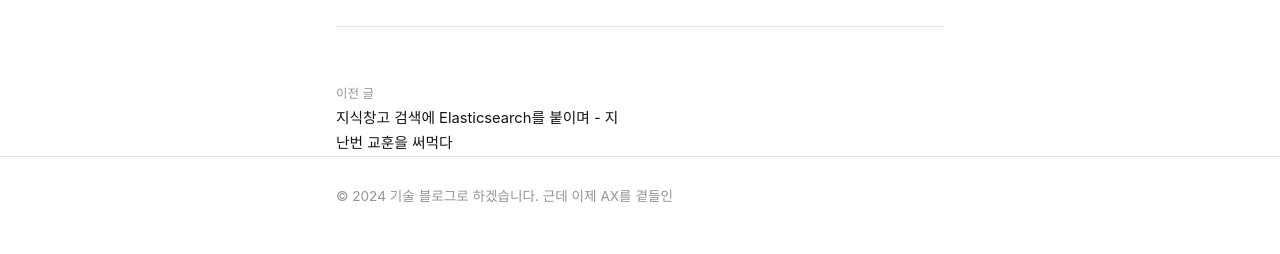
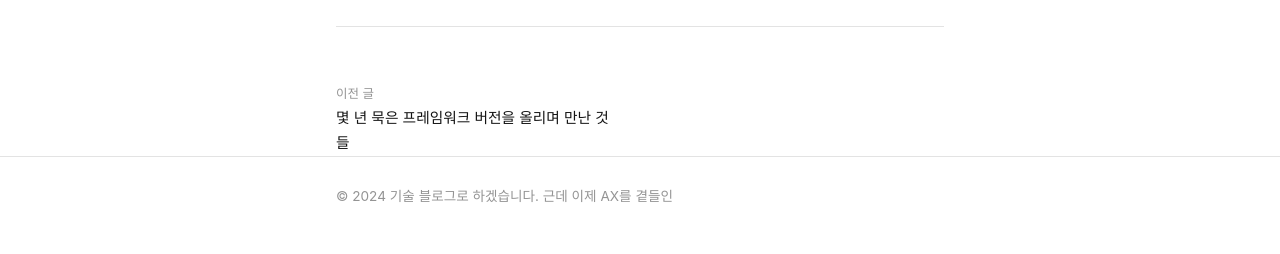
Before and after one commit to jayce-kim1123/jayce-kim1123.github.io, a Jekyll site: the page built from _posts/2025-04-15-shared-helper-took-down-everything.md, in a window 1280 px wide. Shown: the part 1452-1706 px from the top of the page. Built offline with Jekyll 4.4.1, drawn with Linux system fonts in a browser that asks for light colours; some of the changed lines change nothing that is shown.

Commit message:
Add post: 몇 년 묵은 프레임워크 버전을 올리며 만난 것들

```diff
--- /dev/null
+++ b/_posts/2024-07-10-old-framework-version-bump.md
@@ -0,0 +1,21 @@
+---
+title: "몇 년 묵은 프레임워크 버전을 올리며 만난 것들"
+date: 2024-07-10 01:53:00 +0900
+categories: [backend]
+tags: [django, migration, legacy]
+---
+
+오랫동안 손대지 않은 프레임워크 버전을 한 단계 올렸다. 숫자로는 한 단계지만, 그 사이에 쌓인 변경 사항은 한 단계가 아니었다.
+
+## 겉보기엔 사소한데 실제로는 아닌 것들
+
+- `django.utils.http.cookie_date`가 새 버전에서 사라져서 대체 함수로 바꿔야 했다. 코드베이스 곳곳에 흩어져 있던 쿠키 관련 로직을 하나씩 찾아서 고쳤다.
+- 쿠키의 `SameSite` 정책 관련 상수 정의가 필요해졌다. 예전엔 신경 쓰지 않아도 되던 부분이 브라우저/프레임워크 양쪽에서 기본값이 바뀌면서 명시적으로 다뤄야 하는 항목이 됐다.
+- `annotate()`에서 특정 필드명이 충돌하는 에러가 새로 발생했다. 예전 버전에서는 조용히 넘어가던 케이스가, 새 버전에서는 이름 충돌을 더 엄격하게 검사하면서 걸러졌다.
+- 세션이 만료된 상태로 `AccessMixin`을 상속받은 뷰에 접근하면 이전엔 나지 않던 에러가 새로 발생했다. 프레임워크 내부의 인증 흐름이 바뀐 결과였다.
+
+## 뭐가 힘들었나
+
+버전 하나 올리는 일이라 리소스를 크게 안 잡았는데, 실제로는 코드베이스 전체를 훑어야 했다. 프레임워크가 바뀐 게 아니라 그 프레임워크 위에 몇 년간 쌓인 우리 코드의 가정들이 하나씩 깨졌기 때문이다. `annotate()` 충돌이나 세션 관련 에러처럼, 로컬에서는 안 보이다가 특정 조건(만료된 세션, 특정 필드명 조합)에서만 드러나는 문제들이 특히 시간을 잡아먹었다.
+
+버전을 미룰수록 다음 버전으로 가는 다리가 길어진다는 걸 체감했다. 한 번에 여러 버전을 건너뛰면 무엇이 어떤 변경 때문에 깨졌는지 원인 추적이 훨씬 어려워진다. 이번엔 한 단계였는데도 이 정도였으니, 다음번엔 더 자주, 더 작은 단위로 올려야겠다는 생각이 들었다.
--- a/_posts/2025-04-15-shared-helper-took-down-everything.md
+++ b/_posts/2025-04-15-shared-helper-took-down-everything.md
@@ -1,6 +1,6 @@
 ---
 title: "공용 함수 하나가 서비스 전체를 내려버린 날"
-date: 2025-04-15 21:23:53 +0900
+date: 2025-04-15 14:05:00 +0900
 categories: [incident, backend]
 tags: [postmortem, database, django]
 ---
```
